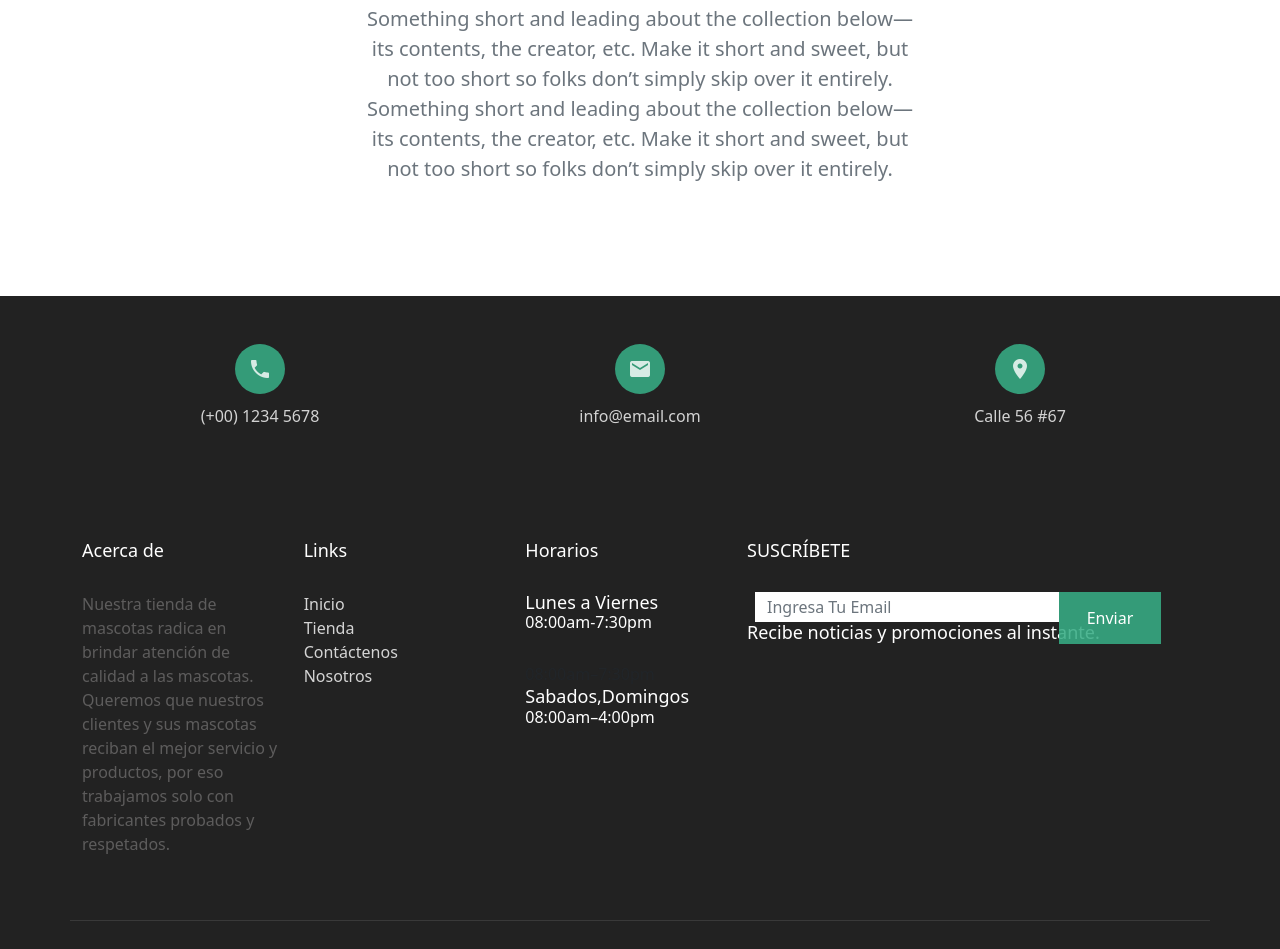
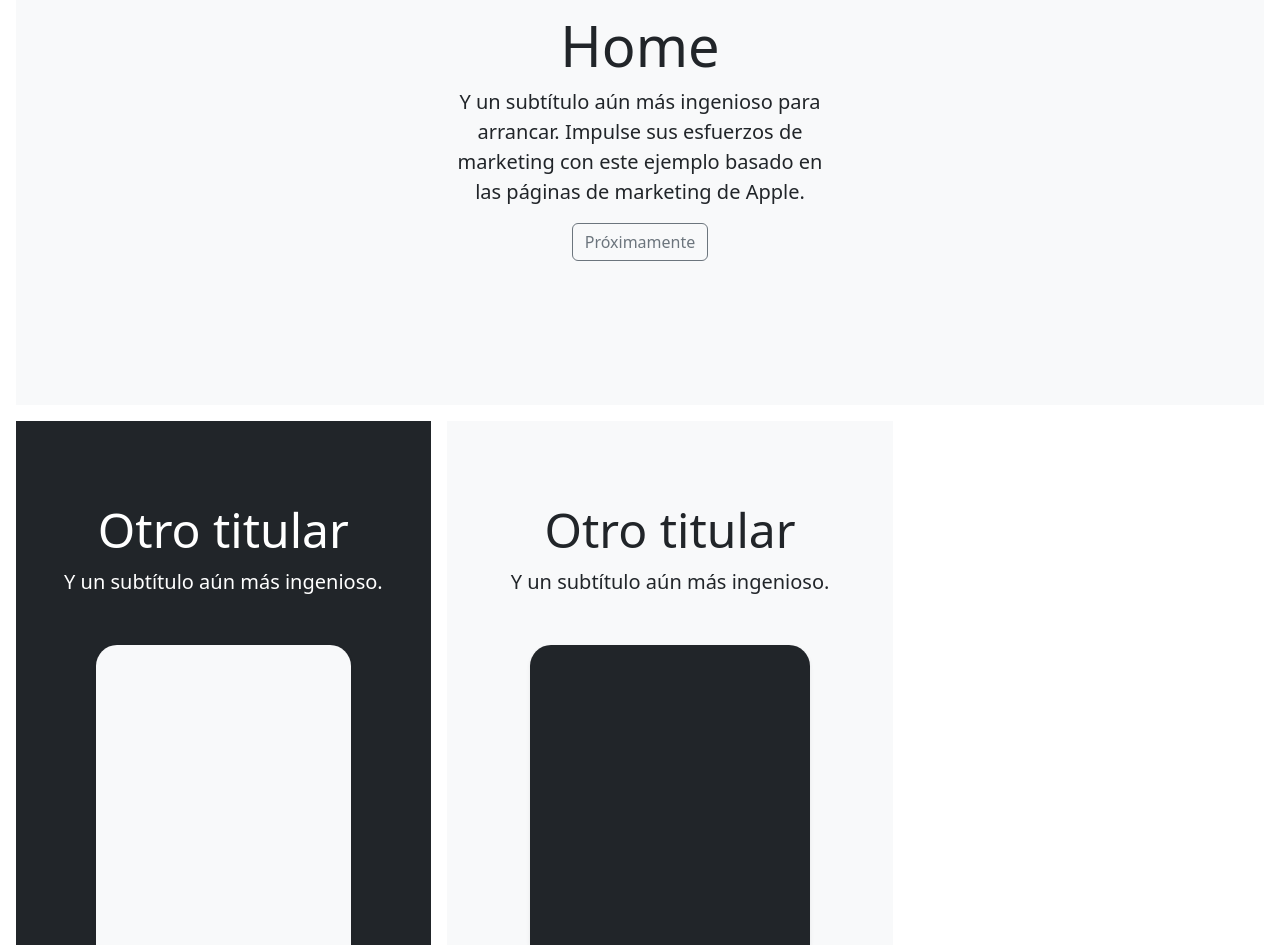
Before and after one commit to Judadego/ciclo4Gp35, a React (Create React App) app in the folder pets_front/: page / in a window 1280 px wide. Shown: the part 148-1097 px from the top of the page. Built offline with nearby package versions, Linux system fonts and the light colour scheme.

Commit message:
registro_part2

```diff
--- /dev/null
+++ b/pets_front/src/css/home.css
@@ -0,0 +1,41 @@
+#style1{
+    width: 80%;
+    height: 300px;
+    border-radius: 21px 21px 0 0;
+}
+
+#style2{
+    width: 80%;
+    height: 300px;
+    border-radius: 21px 21px 0 0;
+}
+
+#style3{
+    width: 80%;
+    height: 300px;
+    border-radius: 21px 21px 0 0;
+}
+
+#style4{
+    width: 80%;
+    height: 300px;
+    border-radius: 21px 21px 0 0;
+}
+
+#style5{
+    width: 80%;
+    height: 300px;
+    border-radius: 21px 21px 0 0;
+}
+
+#style6{
+    width: 80%; height: 300px; border-radius: 21px 21px 0 0;
+}
+
+#style7{
+    width: 80%; height: 300px; border-radius: 21px 21px 0 0;
+}
+
+#style8{
+    width: 80%; height: 300px; border-radius: 21px 21px 0 0;
+}
--- a/pets_front/src/pages/Home.js
+++ b/pets_front/src/pages/Home.js
@@ -1,27 +1,137 @@
-import React from 'react'
-
+import React from "react";
+import "../css/home.css";
 
 const Home = () => {
-    return (
-        <div>
-            <div>
-                <section className="py-5 text-center container">
-                    <div className="row py-lg-5">
-                        <div className="col-lg-6 col-md-8 mx-auto">
-                            <h1 className="fw-light">Vista home</h1>
-                            <p className="lead text-muted">Something short and leading about the collection below—its contents, the
-                                creator,
-                                etc. Make it short and sweet, but not too short so folks don’t simply skip over it entirely.
-                                Something short and leading about the collection below—its contents, the
-                                creator,
-                                etc. Make it short and sweet, but not too short so folks don’t simply skip over it entirely.</p>
-                        </div>
+  return (
+    <main>
+      <div class=" overflow-hidden p-3 p-md-5 m-md-3 text-center bg-light">
+        <div class="col-md-5 p-lg-5 mx-auto my-5">
+          <h1
+            class="display-4 fw-normal"
+            _msthash="706186"
+            _msttexthash="491595"
+          >
+            Home
+          </h1>
+          <p class="lead fw-normal" _msthash="671424" _msttexthash="11293334">
+            Y un subtítulo aún más ingenioso para arrancar. Impulse sus
+            esfuerzos de marketing con este ejemplo basado en las páginas de
+            marketing de Apple.
+          </p>
+          <a
+            class="btn btn-outline-secondary"
+            href="/"
+            _msthash="670176"
+            _msttexthash="223262"
+          >
+            Próximamente
+          </a>
+        </div>
+        <div class="product-device shadow-sm d-none d-md-block"></div>
+        <div class="product-device product-device-2 shadow-sm d-none d-md-block"></div>
+      </div>
 
-                    </div>
-                </section>
-            </div>
+      <div class="d-md-flex flex-md-equal w-100 my-md-10 ps-md-3">
+        <div class="text-bg-dark me-md-3 pt-3 px-3 pt-md-5 px-md-5 text-center overflow-hidden">
+          <div class="my-3 py-3">
+            <h2 class="display-5" _msthash="969761" _msttexthash="187317">
+              Otro titular
+            </h2>
+            <p class="lead" _msthash="928226" _msttexthash="880126">
+              Y un subtítulo aún más ingenioso.
+            </p>
+          </div>
+          <div class="bg-light shadow-sm mx-auto" id="style1"></div>
         </div>
-    )
-}
+        <div class="bg-light me-md-3 pt-3 px-3 pt-md-5 px-md-5 text-center overflow-hidden">
+          <div class="my-3 p-3">
+            <h2 class="display-5" _msthash="970047" _msttexthash="187317">
+              Otro titular
+            </h2>
+            <p class="lead" _msthash="928499" _msttexthash="880126">
+              Y un subtítulo aún más ingenioso.
+            </p>
+          </div>
+          <div class="bg-dark shadow-sm mx-auto" id="style2"></div>
+        </div>
+      </div>
 
-export default Home
+      <div class="d-md-flex flex-md-equal w-100 my-md-3 ps-md-3">
+        <div class="bg-light me-md-3 pt-3 px-3 pt-md-5 px-md-5 text-center overflow-hidden">
+          <div class="my-3 p-3">
+            <h2 class="display-5" _msthash="970125" _msttexthash="187317">
+              Otro titular
+            </h2>
+            <p class="lead" _msthash="928577" _msttexthash="880126">
+              Y un subtítulo aún más ingenioso.
+            </p>
+          </div>
+          <div class="bg-dark shadow-sm mx-auto" id="style3"></div>
+        </div>
+        <div class="text-bg-primary me-md-3 pt-3 px-3 pt-md-5 px-md-5 text-center overflow-hidden">
+          <div class="my-3 py-3">
+            <h2 class="display-5" _msthash="970411" _msttexthash="187317">
+              Otro titular
+            </h2>
+            <p class="lead" _msthash="928850" _msttexthash="880126">
+              Y un subtítulo aún más ingenioso.
+            </p>
+          </div>
+          <div class="bg-light shadow-sm mx-auto" id="style4"></div>
+        </div>
+      </div>
+
+      <div class="d-md-flex flex-md-equal w-100 my-md-3 ps-md-3">
+        <div class="bg-light me-md-3 pt-3 px-3 pt-md-5 px-md-5 text-center overflow-hidden">
+          <div class="my-3 p-3">
+            <h2 class="display-5" _msthash="970489" _msttexthash="187317">
+              Otro titular
+            </h2>
+            <p class="lead" _msthash="928928" _msttexthash="880126">
+              Y un subtítulo aún más ingenioso.
+            </p>
+          </div>
+          <div class="bg-body shadow-sm mx-auto" id="style5"></div>
+        </div>
+        <div class="bg-light me-md-3 pt-3 px-3 pt-md-5 px-md-5 text-center overflow-hidden">
+          <div class="my-3 py-3">
+            <h2 class="display-5" _msthash="970775" _msttexthash="187317">
+              Otro titular
+            </h2>
+            <p class="lead" _msthash="929201" _msttexthash="880126">
+              Y un subtítulo aún más ingenioso.
+            </p>
+          </div>
+          <div class="bg-body shadow-sm mx-auto" id="style6"></div>
+        </div>
+      </div>
+
+      <div class="d-md-flex flex-md-equal w-100 my-md-3 ps-md-3">
+        <div class="bg-light me-md-3 pt-3 px-3 pt-md-5 px-md-5 text-center overflow-hidden">
+          <div class="my-3 p-3">
+            <h2 class="display-5" _msthash="970853" _msttexthash="187317">
+              Otro titular
+            </h2>
+            <p class="lead" _msthash="929279" _msttexthash="880126">
+              Y un subtítulo aún más ingenioso.
+            </p>
+          </div>
+          <div class="bg-body shadow-sm mx-auto" id="style7"></div>
+        </div>
+        <div class="bg-light me-md-3 pt-3 px-3 pt-md-5 px-md-5 text-center overflow-hidden">
+          <div class="my-3 py-3">
+            <h2 class="display-5" _msthash="971139" _msttexthash="187317">
+              Otro titular
+            </h2>
+            <p class="lead" _msthash="929552" _msttexthash="880126">
+              Y un subtítulo aún más ingenioso.
+            </p>
+          </div>
+          <div class="bg-body shadow-sm mx-auto" id="style8"></div>
+        </div>
+      </div>
+    </main>
+  );
+};
+
+export default Home;
```
